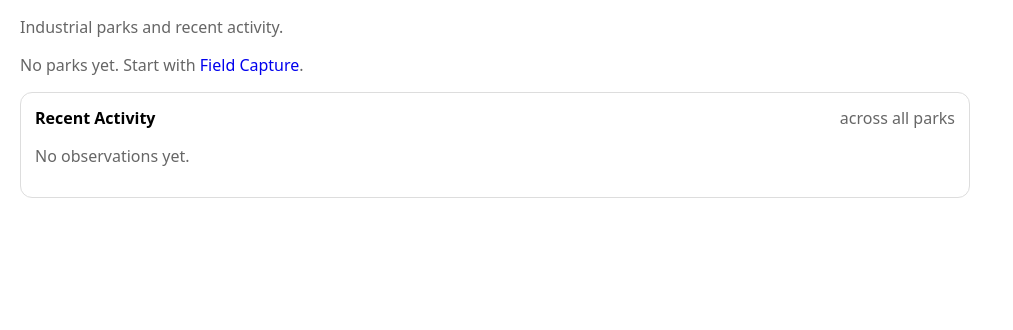
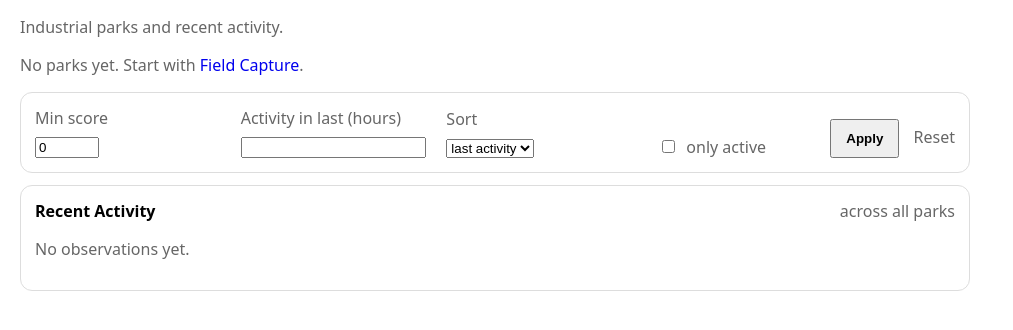
Before and after one commit to AengusMcGuinness/powertown-mvp, a FastAPI app: page /review in a window 1280 px wide. Shown: the part 106-436 px from the top of the page, without its empty margins (0-1013 px from the left). Run offline with FastAPI, Linux system fonts and the light colour scheme.

Commit message:
Add review triage filters and sorting

```diff
--- a/backend/app/routes/ui.py
+++ b/backend/app/routes/ui.py
@@ -7,6 +7,11 @@ from sqlalchemy.orm import Session
 from backend.app.db import get_db
 from backend.app import models
 from backend.app.services.storage import build_upload_path, to_served_url
+from backend.app.services.scoring import score_building
+
+from datetime import datetime, timedelta
+from typing import Optional
+
 
 router = APIRouter()
 
@@ -19,9 +24,15 @@ def _truncate(s: str | None, n: int = 160) -> str:
     s = " ".join(s.split())
     return s if len(s) <= n else s[:n] + "…"
 
-
 @router.get("/review")
-def review_home(request: Request, db: Session = Depends(get_db)):
+def review_home(
+    request: Request,
+    db: Session = Depends(get_db),
+    min_score: int = 0,
+    since_hours: Optional[int] = None,
+    sort: str = "last_activity",  # or "best_score"
+    only_active: bool = False,
+):
     # Show all parks (most recently created first)
     parks = (
         db.query(models.IndustrialPark)
@@ -40,6 +51,8 @@ def review_home(request: Request, db: Session = Depends(get_db)):
         building_ids = [b.id for b in buildings]
 
         last_obs = None
+
+
         if building_ids:
             last_obs = (
                 db.query(models.Observation)
@@ -48,13 +61,66 @@ def review_home(request: Request, db: Session = Depends(get_db)):
                 .first()
             )
 
+
+
+        best_score = None
+        if building_ids:
+            # Compute best building score in this park (MVP: compute per building)
+            best = -1
+            for b in buildings:
+                obs_texts = (
+                    db.query(models.Observation.note_text)
+                    .filter(models.Observation.building_id == b.id)
+                    .all()
+                )
+                texts = [t[0] for t in obs_texts]
+                s = score_building(texts)
+                if s.score > best:
+                    best = s.score
+            best_score = best if best >= 0 else None
+
         park_cards.append(
             {
                 "park": p,
                 "building_count": len(buildings),
                 "last_activity": (last_obs.created_at if last_obs else None),
+                "best_score": best_score,
             }
         )
+
+    # Apply filters
+    cutoff = None
+    if since_hours is not None:
+        cutoff = datetime.utcnow() - timedelta(hours=since_hours)
+
+    filtered = []
+    for c in park_cards:
+        la = c["last_activity"]
+        bs = c["best_score"]
+
+        if only_active and la is None:
+            continue
+
+        if cutoff is not None:
+            # If no activity timestamp, treat as failing the filter
+            if la is None or la < cutoff:
+                continue
+
+        if min_score and min_score > 0:
+            # If no score, treat as failing
+            if bs is None or bs < min_score:
+                continue
+
+        filtered.append(c)
+
+    park_cards = filtered
+
+    # Sorting
+    if sort == "best_score":
+        park_cards.sort(key=lambda x: (x["best_score"] is None, -(x["best_score"] or 0), x["last_activity"] is None, x["last_activity"]),)
+    else:
+        # default: last_activity desc, None last
+        park_cards.sort(key=lambda x: (x["last_activity"] is None, x["last_activity"]), reverse=True)
 
     # Global recent activity (last 15 observations across all parks)
     recent_activity = []
@@ -120,13 +186,19 @@ def review_home(request: Request, db: Session = Depends(get_db)):
     templates = Jinja2Templates(directory="backend/app/templates")
 
     return templates.TemplateResponse(
-        "review_home.html",
-        {
-            "request": request,
-            "park_cards": park_cards,
-            "recent_activity": recent_activity,
+    "review_home.html",
+    {
+        "request": request,
+        "park_cards": park_cards,
+        "recent_activity": recent_activity,
+        "filters": {
+            "min_score": min_score,
+            "since_hours": since_hours or "",
+            "sort": sort,
+            "only_active": only_active,
         },
-    )
+    },
+)
 
 def _get_or_create_building(
     db: Session,
--- a/backend/app/templates/review_home.html
+++ b/backend/app/templates/review_home.html
@@ -30,6 +30,39 @@
       <p class="muted">No parks yet. Start with <a href="/capture">Field Capture</a>.</p>
       {% endif %}
 
+      <form method="get" action="/review" class="card" style="margin-top: 14px;">
+  <div style="display:flex; gap: 12px; flex-wrap: wrap; align-items: end;">
+    <div style="flex: 1; min-width: 180px;">
+      <div class="muted" style="margin-bottom: 6px;">Min score</div>
+      <input name="min_score" value="{{ filters.min_score }}" type="number" min="0" max="100" />
+    </div>
+
+    <div style="flex: 1; min-width: 180px;">
+      <div class="muted" style="margin-bottom: 6px;">Activity in last (hours)</div>
+      <input name="since_hours" value="{{ filters.since_hours }}" type="number" min="1" />
+    </div>
+
+    <div style="flex: 1; min-width: 200px;">
+      <div class="muted" style="margin-bottom: 6px;">Sort</div>
+      <select name="sort">
+        <option value="last_activity" {% if filters.sort == "last_activity" %}selected{% endif %}>last activity</option>
+        <option value="best_score" {% if filters.sort == "best_score" %}selected{% endif %}>best score</option>
+      </select>
+    </div>
+
+    <div style="min-width: 160px;">
+      <label style="display:flex; gap: 8px; align-items: center;">
+        <input type="checkbox" name="only_active" value="true" {% if filters.only_active %}checked{% endif %} />
+        <span class="muted">only active</span>
+      </label>
+    </div>
+
+    <div>
+      <button type="submit" style="padding: 10px 14px; font-weight: 600; cursor: pointer;">Apply</button>
+      <a class="muted" href="/review" style="margin-left: 10px;">Reset</a>
+    </div>
+  </div>
+</form>
       <div class="card">
   <div style="display:flex; justify-content: space-between; align-items: baseline;">
     <div><strong>Recent Activity</strong></div>
@@ -77,9 +110,10 @@
           </strong>
           {% if c.park.location %}
             <span class="muted"> — {{ c.park.location }}</span>
-          {% endif %}
+            {% endif %}
+	    <span class="muted"> | </span>
+	    <span>{{ c.best_score or "—" }}/100 best</span>
         </div>
-
         <div style="margin-top: 8px;">
           <span class="pill">{{ c.building_count }} buildings</span>
           {% if c.last_activity %}
```
